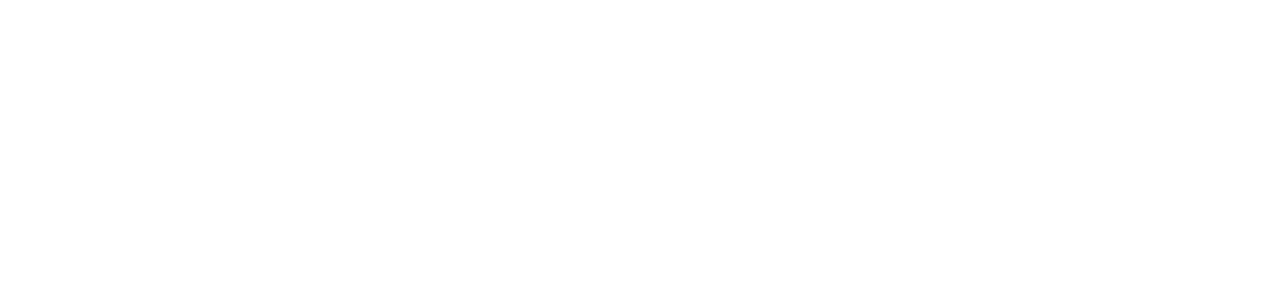
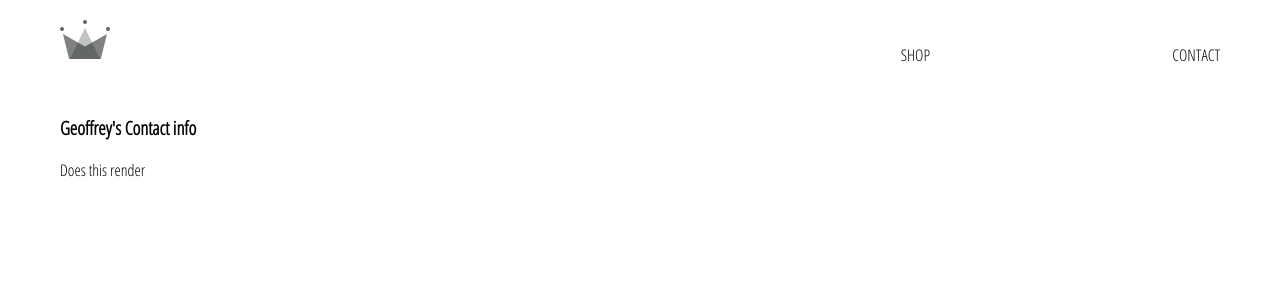
Before and after one commit to gschuchardt/work, a React (Create React App) app: page /contact in a window 1280 px wide. Shown: the top 300 px of the page. Built offline with nearby package versions, Linux system fonts and the light colour scheme.

Commit message:
added shop, header, and contact pages

```diff
--- a/src/App.css
+++ b/src/App.css
@@ -2,3 +2,8 @@
     font-family: 'Open Sans Condensed';
     padding: 20px 60px;
 }
+
+a {
+    text-decoration: none;
+    color: black;
+}
--- a/src/App.js
+++ b/src/App.js
@@ -5,6 +5,8 @@
 
 import HomePage from './pages/homepage/homepage.component';
 import ShopPage from './pages/shop/shop.component';
+import ContactPage from './pages/contact/contact.component'
+import Header from './components/header/header.component'
 
 const HatsPage = () => (
   <div>
@@ -16,9 +18,11 @@
 function App() {
   return (
     <div>
+      <Header />
       <Switch>
         <Route exact path='/' component={HomePage} />
         <Route exact path='/shop' component={ShopPage} />
+        <Route exact path='/contact' component={ContactPage} />
       </Switch>
     </div>
   );
--- /dev/null
+++ b/src/components/header/header.component.jsx
@@ -0,0 +1,24 @@
+import React from 'react';
+import { Link } from 'react-router-dom'
+
+import { ReactComponent as Logo } from '../../assets/crown.svg'
+
+import './header.styles.scss';
+
+const Header = () => (
+    <div className='header'>
+        <Link className='logo-contianer' to="/">
+            <Logo className='logo'/>
+        </Link>
+        <div className='options'>
+            <Link className='options' to='./shop'>
+                SHOP
+            </Link>
+            <Link className='options' to='./contact'>
+                CONTACT
+            </Link>
+        </div>
+    </div>
+)
+
+export default Header
--- /dev/null
+++ b/src/components/header/header.styles.scss
@@ -0,0 +1,25 @@
+.header {
+    height: 70px;
+    width: 100%;
+    display: flex;
+    justify-content: space-between;
+    margin-bottom: 25px;
+
+    .logo-container {
+        height: 100%;
+        width: 70px;
+        padding: 25px;
+    }
+
+    .options {
+        width: 50%;
+        height: 100%;
+        display: flex;
+        align-items: center;
+        justify-content: flex-end;
+
+        .option {
+            padding: 10px 15px;
+        }
+    }
+}
--- /dev/null
+++ b/src/pages/contact/contact.component.jsx
@@ -0,0 +1,10 @@
+import React from "react";
+
+const ContactPage = () => (
+    <div className='contact-info'>
+        <h3>Geoffrey's Contact info</h3>
+        <p>Does this render</p>
+    </div>
+)
+
+export default ContactPage
```
Also changed, not shown: src/assets/crown.svg (added), src/pages/contact/contact.styles.scss (added).
